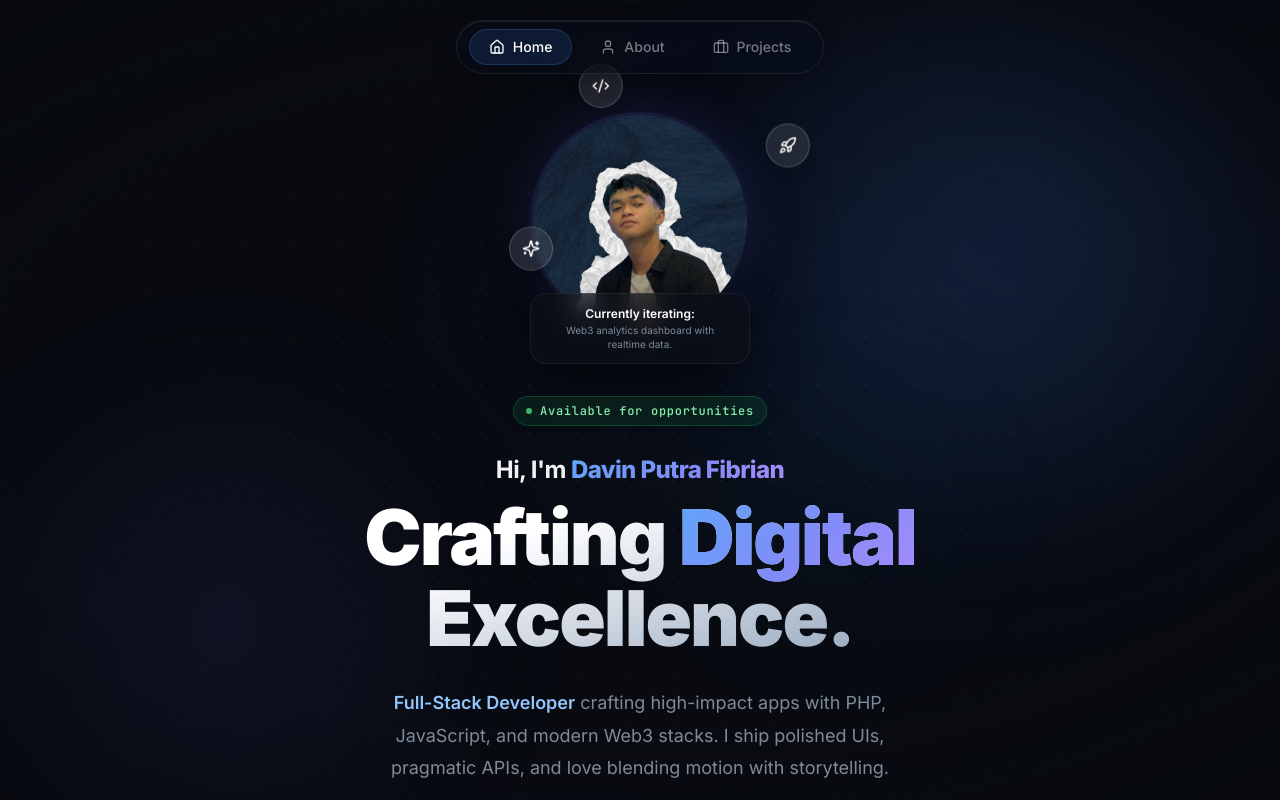
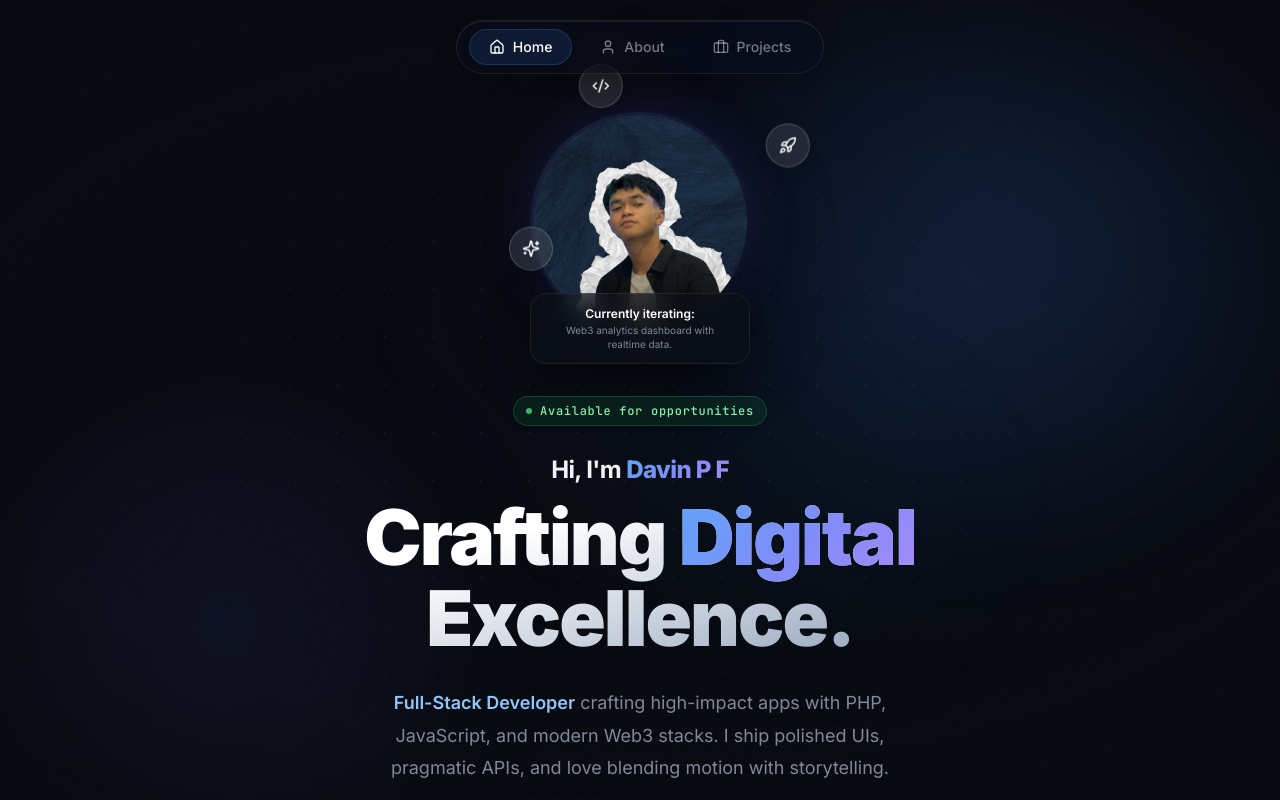
Before and after one commit to VinLvy/D-portfolio, a Next.js app: page / in a window 1280 px wide. Shown: the top 800 px of the page. Built offline with nearby package versions, Linux system fonts and the light colour scheme.

Commit message:
Home 8.1

```diff
--- a/src/app/page.js
+++ b/src/app/page.js
@@ -274,7 +274,7 @@ export default function Home() {
               >
                 Hi, I'm{" "}
                 <span className="text-gradient-blue font-extrabold">
-                  Davin Putra Fibrian
+                  Davin P F
                 </span>
               </p>
               <h1
```
